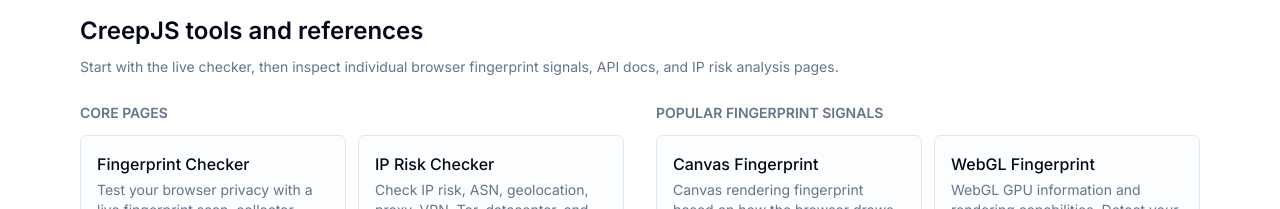
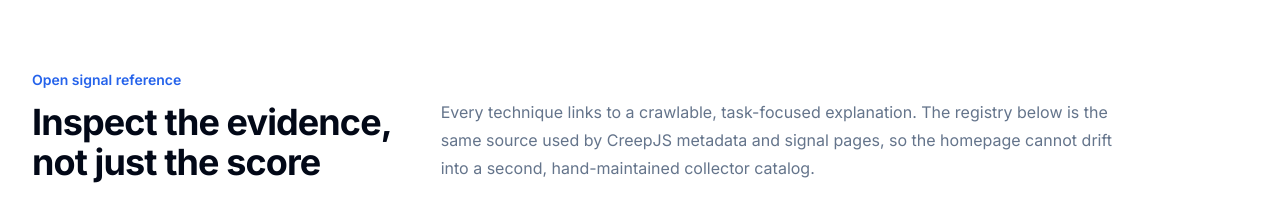
Before and after one commit to taoyadev/creepjs, a Next.js app in the folder apps/web/: page / in a window 1280 px wide. Shown: the part 891-1100 px from the top of the page. Built offline with nearby package versions, Linux system fonts and the light colour scheme; no server answers.

Commit message:
feat(home): add registry-backed signal grid

```diff
--- a/apps/web/src/app/page.tsx
+++ b/apps/web/src/app/page.tsx
@@ -2,6 +2,7 @@
 import { SITE_CONFIG, generateMetadata, structuredData } from '@/lib/metadata';
 import { StructuredData } from '@/components/StructuredData';
 import { SeoInternalLinks } from '@/components/SeoInternalLinks';
+import { SignalGrid } from '@/components/home/SignalGrid';
 import HomePageClient from './HomePageClient';
 
 export const metadata: Metadata = generateMetadata({
@@ -25,6 +26,9 @@
         ]}
       />
       <HomePageClient />
+      <div className="container mx-auto max-w-7xl px-4 py-16 md:px-8 md:py-24">
+        <SignalGrid />
+      </div>
       <SeoInternalLinks
         currentPath="/"
         title="CreepJS tools and references"
--- /dev/null
+++ b/apps/web/src/components/home/SignalGrid.tsx
@@ -0,0 +1,75 @@
+import React from 'react';
+import Link from 'next/link';
+import { ArrowUpRight } from 'lucide-react';
+import { FINGERPRINT_TECHNIQUES } from '@/lib/seo-routes';
+
+const CATEGORY_ORDER = [
+  'Graphics',
+  'Hardware',
+  'Browser',
+  'System',
+  'Audio',
+  'Network',
+  'Accessibility',
+  'Privacy',
+] as const;
+
+export function SignalGrid() {
+  return (
+    <section id="signals" className="section-anchor space-y-8">
+      <div className="grid gap-5 lg:grid-cols-[0.65fr_1.35fr] lg:items-end">
+        <div className="space-y-3">
+          <p className="text-primary text-sm font-semibold">
+            Open signal reference
+          </p>
+          <h2 className="text-3xl font-bold tracking-tight md:text-4xl">
+            Inspect the evidence, not just the score
+          </h2>
+        </div>
+        <p className="text-muted-foreground max-w-2xl leading-7">
+          Every technique links to a crawlable, task-focused explanation. The
+          registry below is the same source used by CreepJS metadata and signal
+          pages, so the homepage cannot drift into a second, hand-maintained
+          collector catalog.
+        </p>
+      </div>
+
+      <div className="grid gap-4 lg:grid-cols-2">
+        {CATEGORY_ORDER.map((category) => {
+          const techniques = FINGERPRINT_TECHNIQUES.filter(
+            (technique) => technique.category === category
+          );
+          if (techniques.length === 0) return null;
+
+          return (
+            <section key={category} className="overflow-hidden rounded-xl border">
+              <div className="bg-muted/50 flex items-center justify-between border-b px-5 py-4">
+                <h3 className="font-semibold">{category}</h3>
+                <span className="text-muted-foreground text-xs">
+                  {techniques.length} signals
+                </span>
+              </div>
+              <ul className="divide-y">
+                {techniques.map((technique) => (
+                  <li key={technique.slug}>
+                    <Link
+                      href={`/fingerprint/${technique.slug}`}
+                      className="group flex min-h-12 items-center justify-between gap-4 px-5 py-3 text-sm transition-colors hover:bg-muted/50 focus-visible:outline-none focus-visible:ring-2 focus-visible:ring-inset focus-visible:ring-ring"
+                      title={technique.description}
+                    >
+                      <span>{technique.name}</span>
+                      <ArrowUpRight
+                        className="text-muted-foreground h-4 w-4 shrink-0 transition-transform group-hover:-translate-y-0.5 group-hover:translate-x-0.5"
+                        aria-hidden="true"
+                      />
+                    </Link>
+                  </li>
+                ))}
+              </ul>
+            </section>
+          );
+        })}
+      </div>
+    </section>
+  );
+}
```
Also changed, not shown: 2 other files (tests, documents, lock files or other folders).
